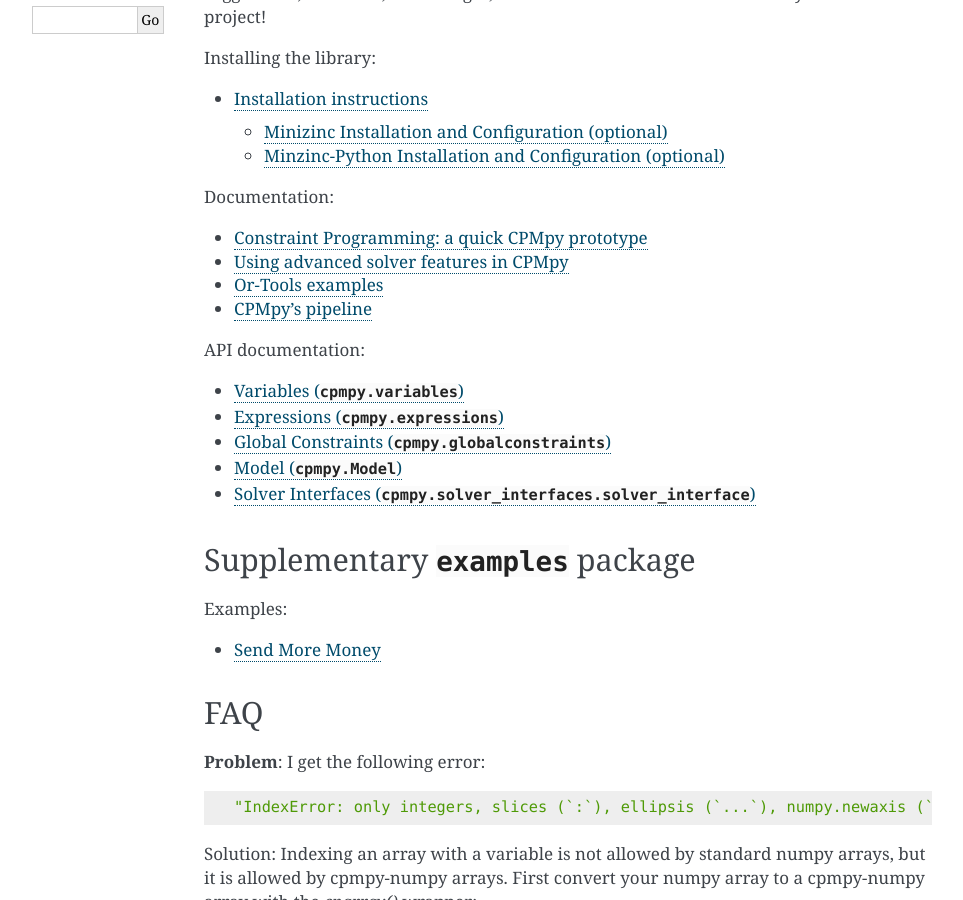
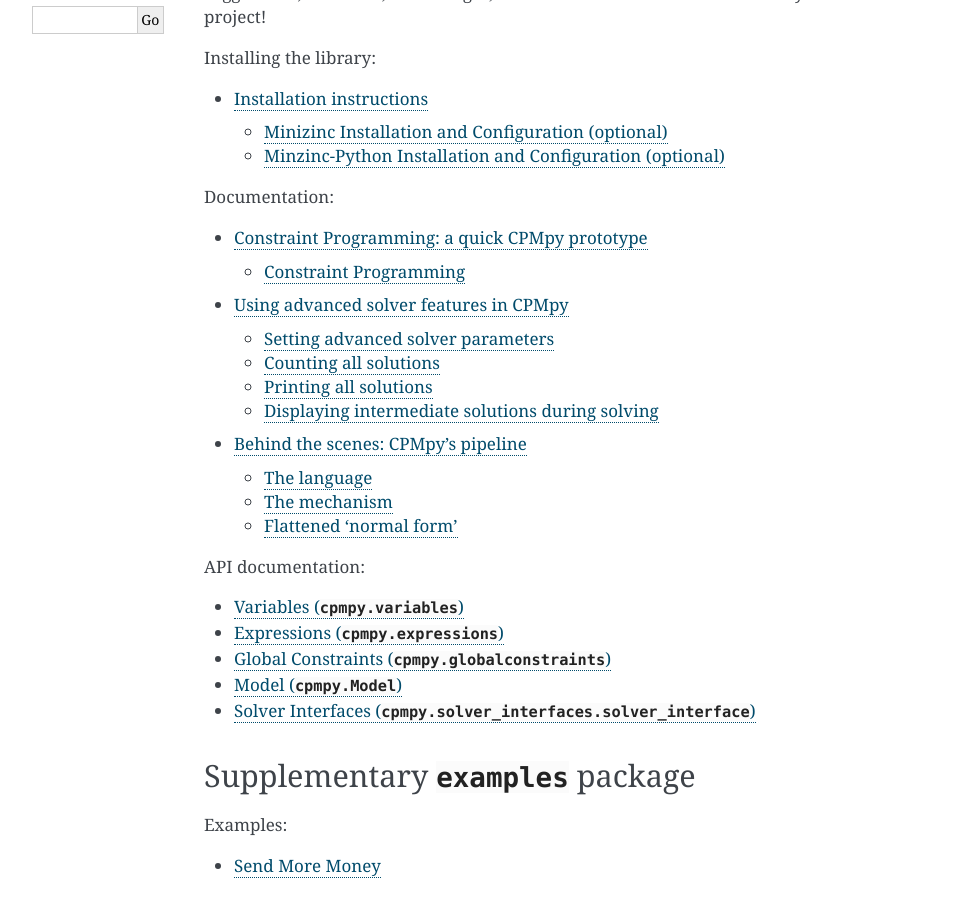
Before and after one commit to CPMpy/cpmpy, a Sphinx documentation site: the page built from docs/index.rst, in a window 1280 px wide and 900 px high, scrolled down 462 px. Shown: the whole window, without its empty margins (148-1111 px from the left). Built offline with Sphinx 7.4.7, drawn with Linux system fonts in a browser that asks for light colours.

Commit message:
another doc tweak

````diff
--- a/docs/advanced_solver_features.md
+++ b/docs/advanced_solver_features.md
@@ -15,8 +15,7 @@ print(m.status())
 print(x.value())
 ```
 
-# Or-Tools examples
-In the following, we will use the or-tools CP-SAT Python interface. To use its advanced features, it is recommended to read the [corresponding documentation](https://developers.google.com/optimization/reference/python/sat/python/cp_model).
+In the following, we will use the __or-tools CP-SAT Python interface__. To use its advanced features, it is recommended to read the [corresponding documentation](https://developers.google.com/optimization/reference/python/sat/python/cp_model).
 
 ## Setting advanced solver parameters
 The CPMpy interface only exports some parameters of or-tools. It has MANY more, [documented here](https://github.com/google/or-tools/blob/stable/ortools/sat/sat_parameters.proto]).
--- a/docs/index.rst
+++ b/docs/index.rst
@@ -18,7 +18,7 @@ The software is in ALPHA state, and near the end of its proof-of-concept stage.
    tutorial/how_to_install
 
 .. toctree::
-   :maxdepth: 1
+   :maxdepth: 2
    :caption: Documentation:
 
    preface/overview
--- a/docs/preface/behind_the_scenes.rst
+++ b/docs/preface/behind_the_scenes.rst
@@ -1,5 +1,5 @@
-CPMpy's pipeline
-================
+Behind the scenes: CPMpy's pipeline
+=====================================
 
 CPMpy has two key parts:
 
@@ -49,8 +49,8 @@ A 'base' constraint is simply a name, with a list of variables (no nested expres
 
 To support linear constraints and reification (equating the truth-value of a constraint to a Boolean variable), we allow a few cases where a comparison operator can have a base constraint as its left-hand side.
 
-Special case 1, linear constraints:
------------------------------------
+
+### Special case 1, linear constraints:
 
 We first define a linear expression as follows (weighted linear sum): ::
 
@@ -71,8 +71,8 @@ So (dis)equality can have a variable (or a constant) as its right-hand side. Ine
    Op = ">" | ">=" | "<" | "<="
    LinConsIne = (Op, (LinExpr, Num))
 
-Special case 2, reification:
-----------------------------
+
+### Special case 2, reification:
 
 We first define the Boolean expressions that allow reification: ::
 
````
